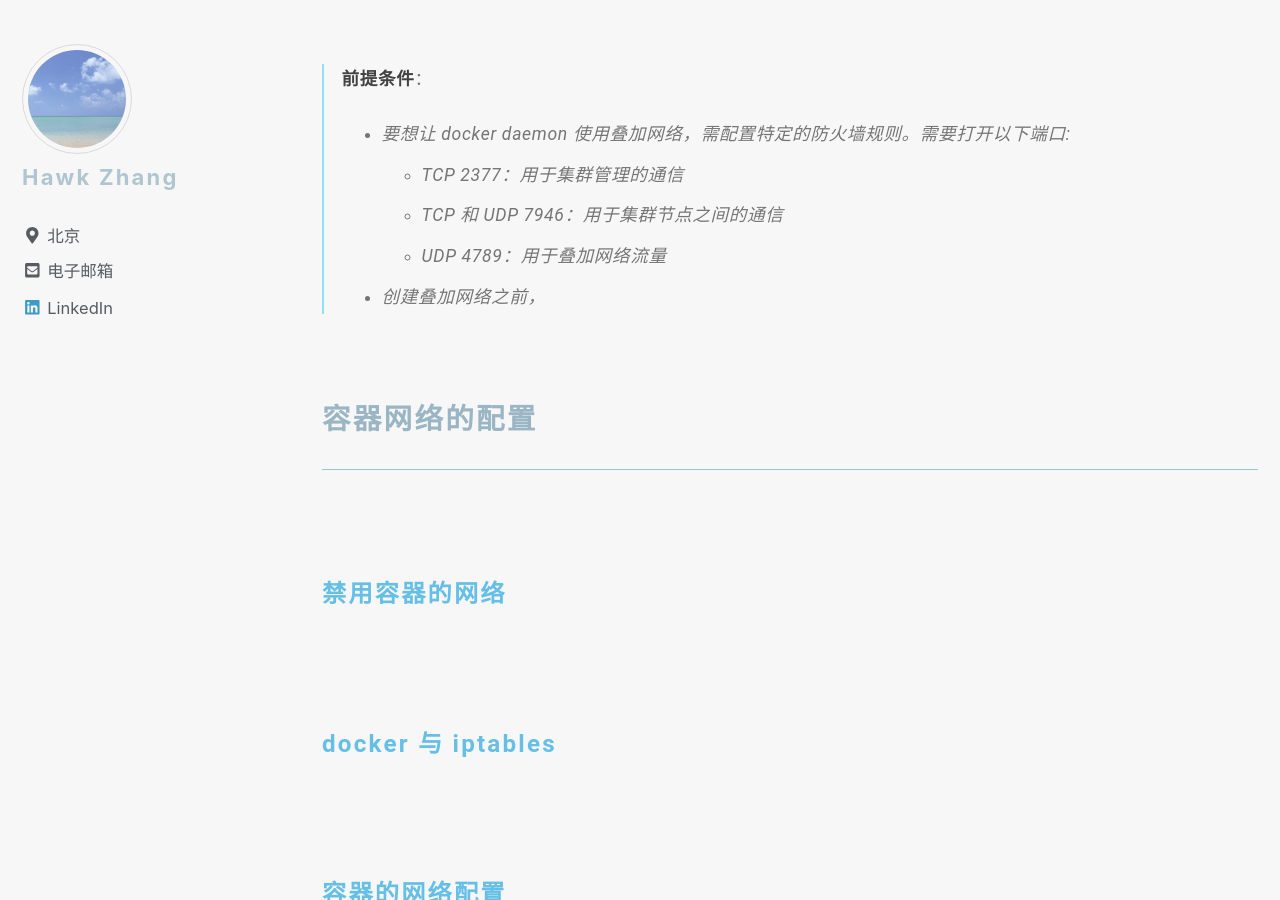
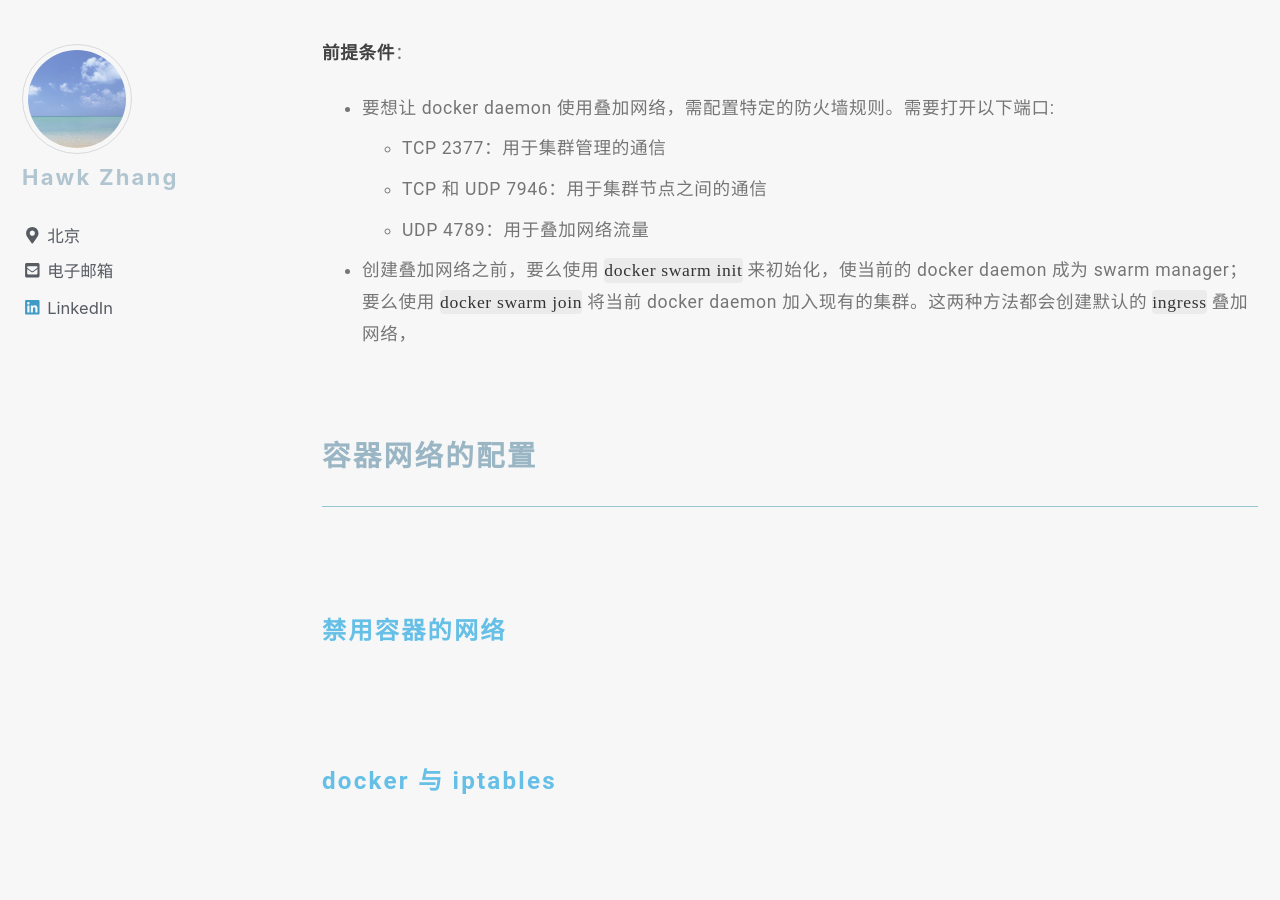
Before and after one commit to narru888/linotes_note, a Jekyll site: the page built from _posts/docker/2018-02-01-docker.basic.md, in a window 1280 px wide and 900 px high, scrolled down 30394 px. Built offline with Jekyll 4.4.1, drawn with Linux system fonts in a browser that asks for light colours; nearby versions of some CDN libraries; a script that is not in the unit is left out.

Commit message:
update on 2018-10-04 13:20:01 CST

```diff
--- a/_posts/docker/2018-02-01-docker.basic.md
+++ b/_posts/docker/2018-02-01-docker.basic.md
@@ -990,12 +990,12 @@ $ sudo iptables -P FORWARD ACCEPT
 
 ###### 创建叠加网络
 
->**前提条件**：
-> * 要想让 docker daemon 使用叠加网络，需配置特定的防火墙规则。需要打开以下端口:
-> 	* TCP 2377：用于集群管理的通信
-> 	* TCP 和 UDP 7946：用于集群节点之间的通信
->   * UDP 4789：用于叠加网络流量
-> * 创建叠加网络之前，
+**前提条件**：
+* 要想让 docker daemon 使用叠加网络，需配置特定的防火墙规则。需要打开以下端口:
+	- TCP 2377：用于集群管理的通信
+	- TCP 和 UDP 7946：用于集群节点之间的通信
+	- UDP 4789：用于叠加网络流量
+* 创建叠加网络之前，要么使用 `docker swarm init` 来初始化，使当前的 docker daemon 成为 swarm manager；要么使用 `docker swarm join` 将当前 docker daemon 加入现有的集群。这两种方法都会创建默认的 `ingress` 叠加网络，
 
 
 
```
